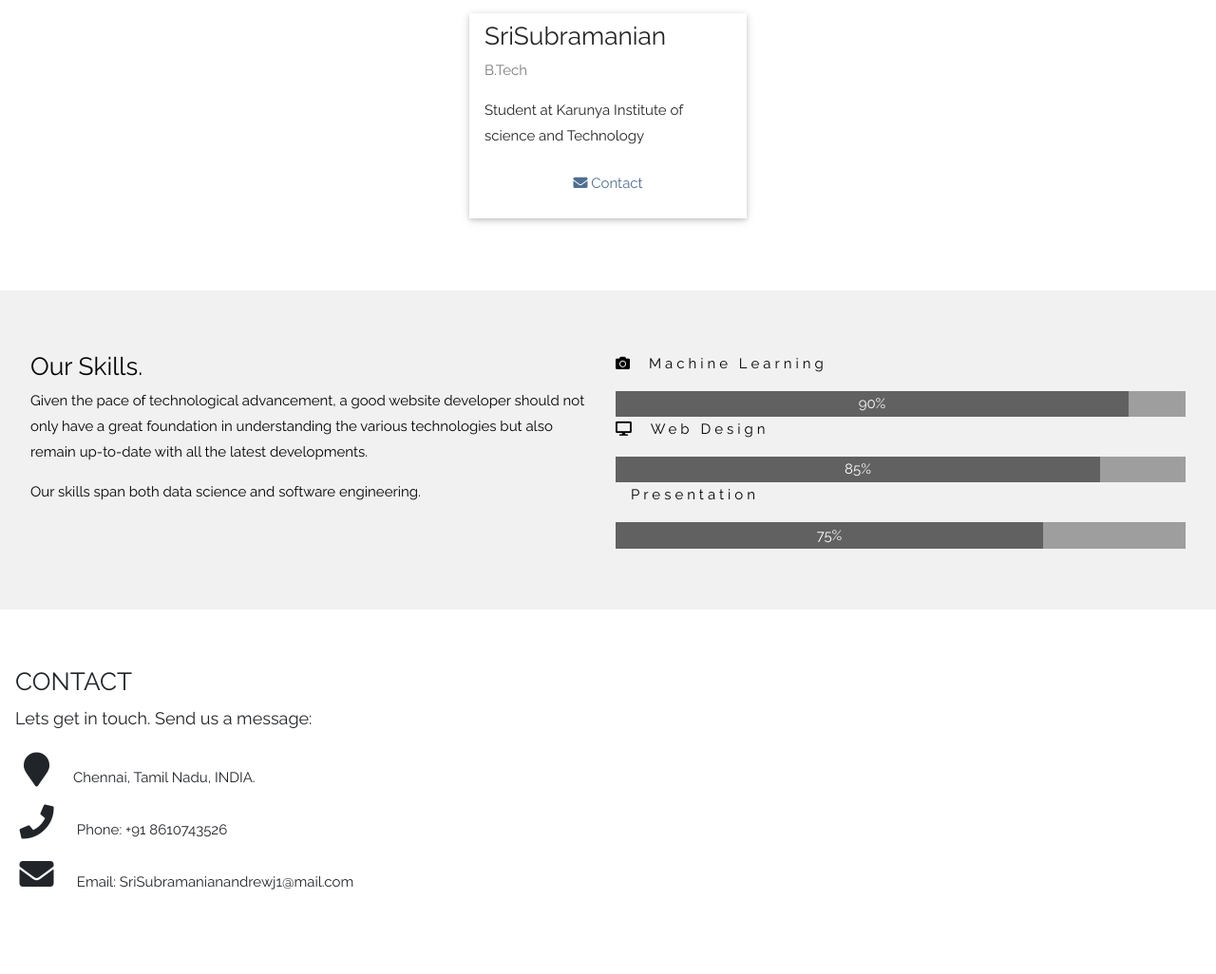
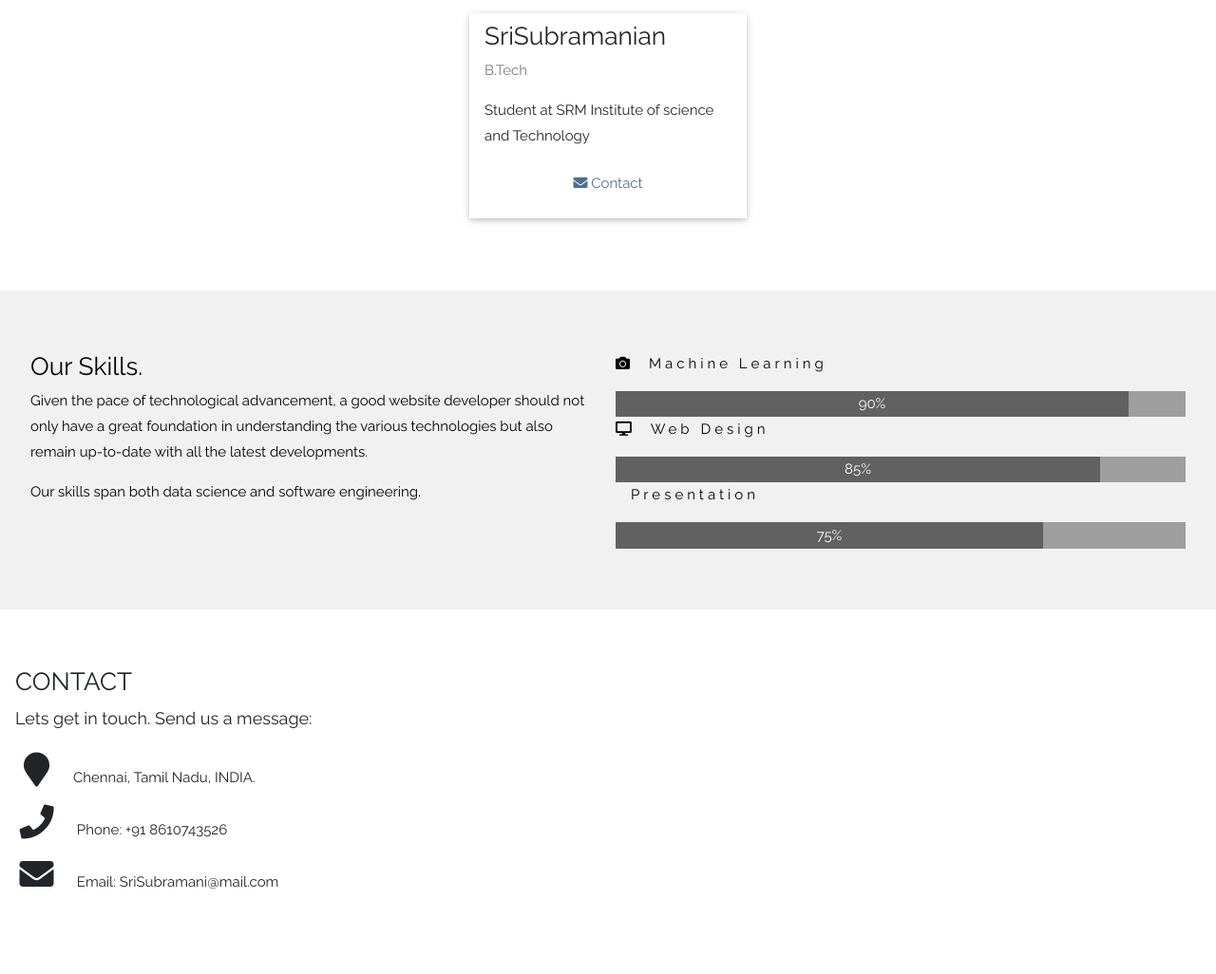
Before and after one commit to jeromejad/heart-disease, a Flask app: page / in a window 1280 px wide. Shown: the part 1841-2867 px from the top of the page at 95% size. Run offline with Flask 2, Linux system fonts and the light colour scheme; some libraries are stand-ins or nearby versions.

Commit message:
Update welcome.html

```diff
--- a/templates/welcome.html
+++ b/templates/welcome.html
@@ -141,7 +141,7 @@ body, html {
         <div class="w3-container pt-2">
           <h3>SriSubramanian</h3>
           <p class="w3-opacity">B.Tech</p>
-          <p>Student at Karunya Institute of science and Technology</p>
+          <p>Student at SRM Institute of science and Technology</p>
           <a href="mailto:SriSubramanianandrewj1@gmail.com"><p><button  class="w3-button  w3-block"><i class="fa fa-envelope"></i> Contact </button></p></a>
         </div>
       </div>
@@ -188,7 +188,7 @@ body, html {
   <div style="margin-top:20px">
     <p><i class="fa fa-map-marker fa-fw w3-xxlarge w3-margin-right"></i>Chennai, Tamil Nadu, INDIA.</p>
     <p><i class="fa fa-phone fa-fw w3-xxlarge w3-margin-right"></i> Phone: +91 8610743526</p>
-    <p><i class="fa fa-envelope fa-fw w3-xxlarge w3-margin-right"> </i> Email: SriSubramanianandrewj1@mail.com</p>
+    <p><i class="fa fa-envelope fa-fw w3-xxlarge w3-margin-right"> </i> Email: SriSubramani@mail.com</p>
     <br>
 
   </div>
```
